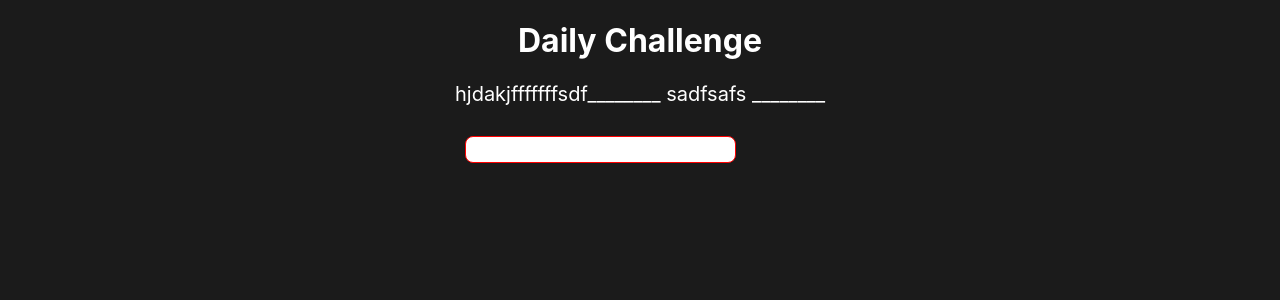
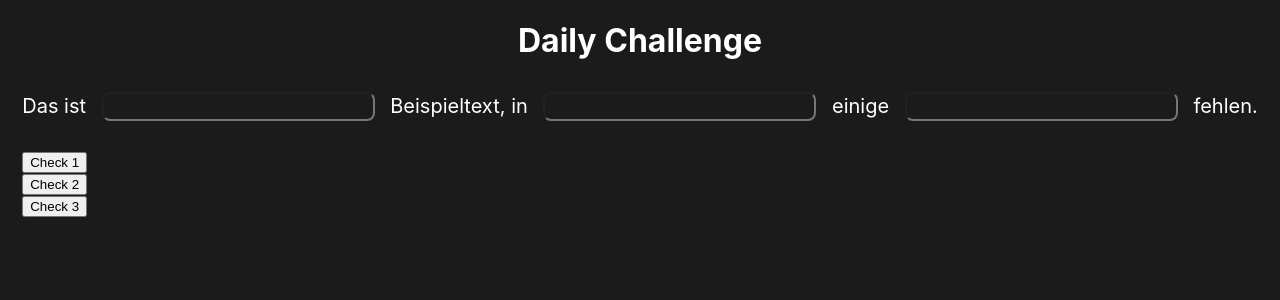
Before and after one commit to Team-A4-Softwareprojekt/Senpai-Frontend, a React (Vite) app: page /select/code/dailyChallenge in a window 1280 px wide. Shown: the top 300 px of the page. Built offline with nearby package versions, Linux system fonts and the light colour scheme.

Commit message:
[Fill In The Blank Test] Updated the Fill in the blank text for the daily challenge

```diff
--- a/src/components/fillInTheBlankText/FillInTheBlankText.jsx
+++ b/src/components/fillInTheBlankText/FillInTheBlankText.jsx
@@ -1,28 +1,74 @@
 import React, { useState } from 'react';
 
 // FillInTheBlankText component
-function FillInTheBlankText({ text }) {
-  // State to store the input value and whether it is correct
-  const [inputValue, setInputValue] = useState('');
-  const [isCorrect, setIsCorrect] = useState(false);
+function FillInTheBlankText({ text, blankIndices }) {
+  const [inputs, setInputs] = useState(Array(blankIndices.length).fill(''));
+  const [words, setWords] = useState(text.split(' '));
+  const [show, setShow] = useState(Array(blankIndices.length).fill(false));
+  const [correct, setCorrect] = useState(Array(blankIndices.length).fill(false));
+  const [incorrect, setIncorrect] = useState(Array(blankIndices.length).fill(false));
 
-  // Update the input value and check if it is correct
-  const handleInputChange = (e) => {
-    setInputValue(e.target.value);
-    setIsCorrect(e.target.value === text);
+  const handleChange = (e, idx) => {
+    const newInputs = [...inputs];
+    newInputs[idx] = e.target.value;
+    setInputs(newInputs);
   };
 
-  // Replace all occurrences of '__' with '________'
+  const handleCheck = (idx) => {
+    const newShow = [...show];
+    const newCorrect = [...correct];
+    const newIncorrect = [...incorrect];
+
+    if (inputs[idx] === words[blankIndices[idx]]) {
+      newShow[idx] = true;
+      newCorrect[idx] = true;
+      newIncorrect[idx] = false;
+    } else {
+      newShow[idx] = true;
+      newCorrect[idx] = false;
+      newIncorrect[idx] = true;
+    }
+
+    setShow(newShow);
+    setCorrect(newCorrect);
+    setIncorrect(newIncorrect);
+  };
+
   return (
     <div>
-      <p>{text.replace(/__+/g, '________')}</p>
-      <input
-        type="text"
-        value={inputValue}
-        onChange={handleInputChange}
-        style={{ border: isCorrect ? '1px solid green' : '1px solid red' }}
-      />
+      <p>
+        {words.map((word, index) => {
+          if (blankIndices.includes(index)) {
+            const blankIdx = blankIndices.indexOf(index);
+            return (
+              <span key={index}>
+                <input
+                  type="text"
+                  value={inputs[blankIdx]}
+                  onChange={(e) => handleChange(e, blankIdx)}
+                  style={{
+                    backgroundColor: show[blankIdx] && correct[blankIdx]
+                      ? 'lightgreen'
+                      : show[blankIdx] && incorrect[blankIdx]
+                        ? 'lightcoral'
+                        : 'transparent',
+                    color: 'white',  // Set the text color to white
+                  }}
+                />{' '}
+              </span>
+            );
+          } else {
+            return <span key={index}>{word} </span>;
+          }
+        })}
+      </p>
+      {blankIndices.map((_, idx) => (
+        <div key={idx}>
+          <button onClick={() => handleCheck(idx)}>Check {idx + 1}</button>
+        </div>
+      ))}
     </div>
   );
 }
+
 export default FillInTheBlankText;
--- a/src/pages/dailyChallengePage/DailyChallengePage.jsx
+++ b/src/pages/dailyChallengePage/DailyChallengePage.jsx
@@ -4,10 +4,12 @@ import styles2 from './DailyChallengePage.module.css';
 import FillInTheBlankText from '../../components/fillInTheBlankText/FillInTheBlankText.jsx';
 
 function DailyChallengePage() {
+    const text = "Das ist ein Beispieltext, in dem einige Wörter fehlen.";
+    const blankIndices = [2, 5, 7]; // Die Indizes der Wörter, die ausgelassen werden sollen
     return (
         <div>
             <h1>Daily Challenge</h1>
-            <FillInTheBlankText text = "hjdakjfffffffsdf_______ sadfsafs ____"></FillInTheBlankText>
+            <FillInTheBlankText text={text} blankIndices={blankIndices} />
         </div>
     );
 }
```
